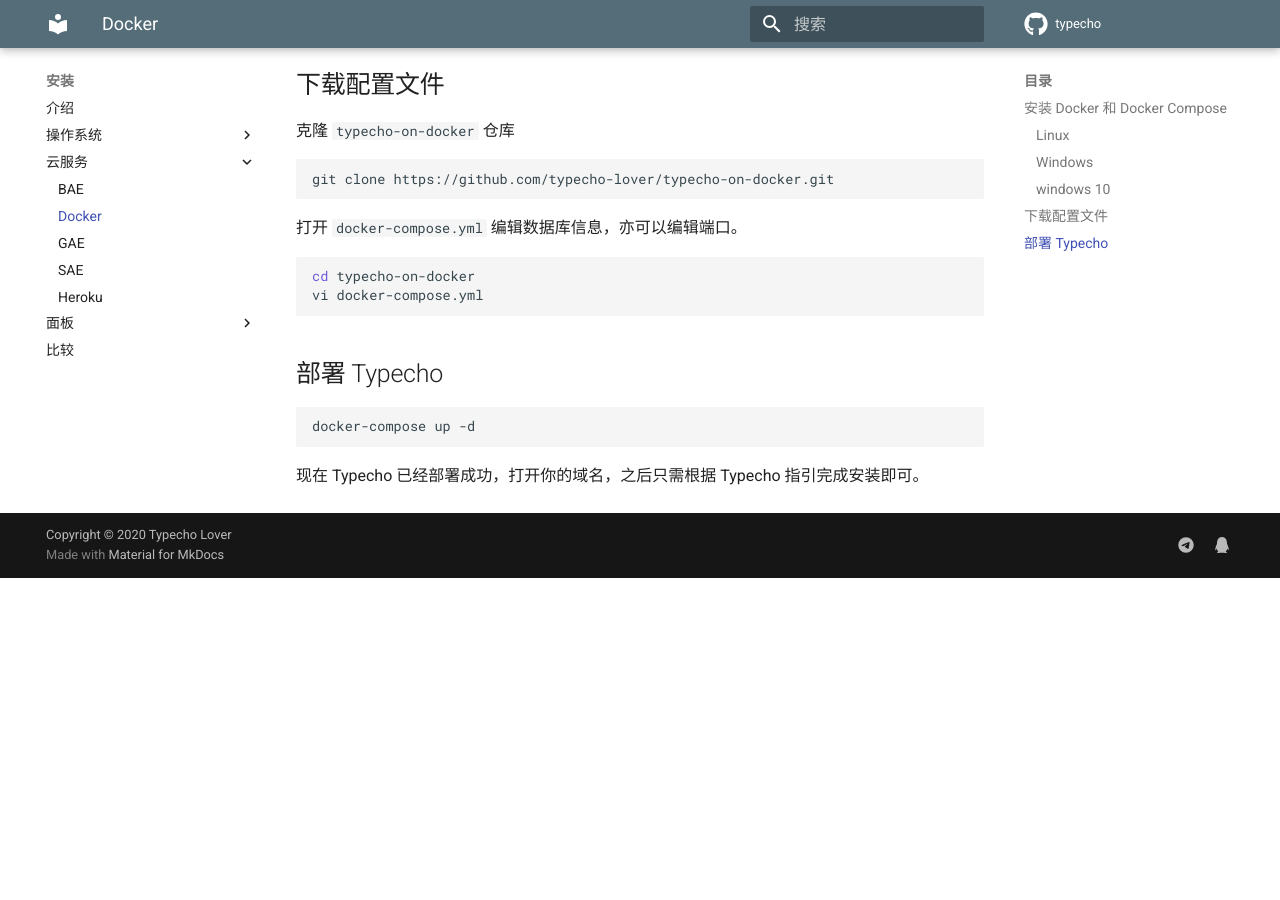
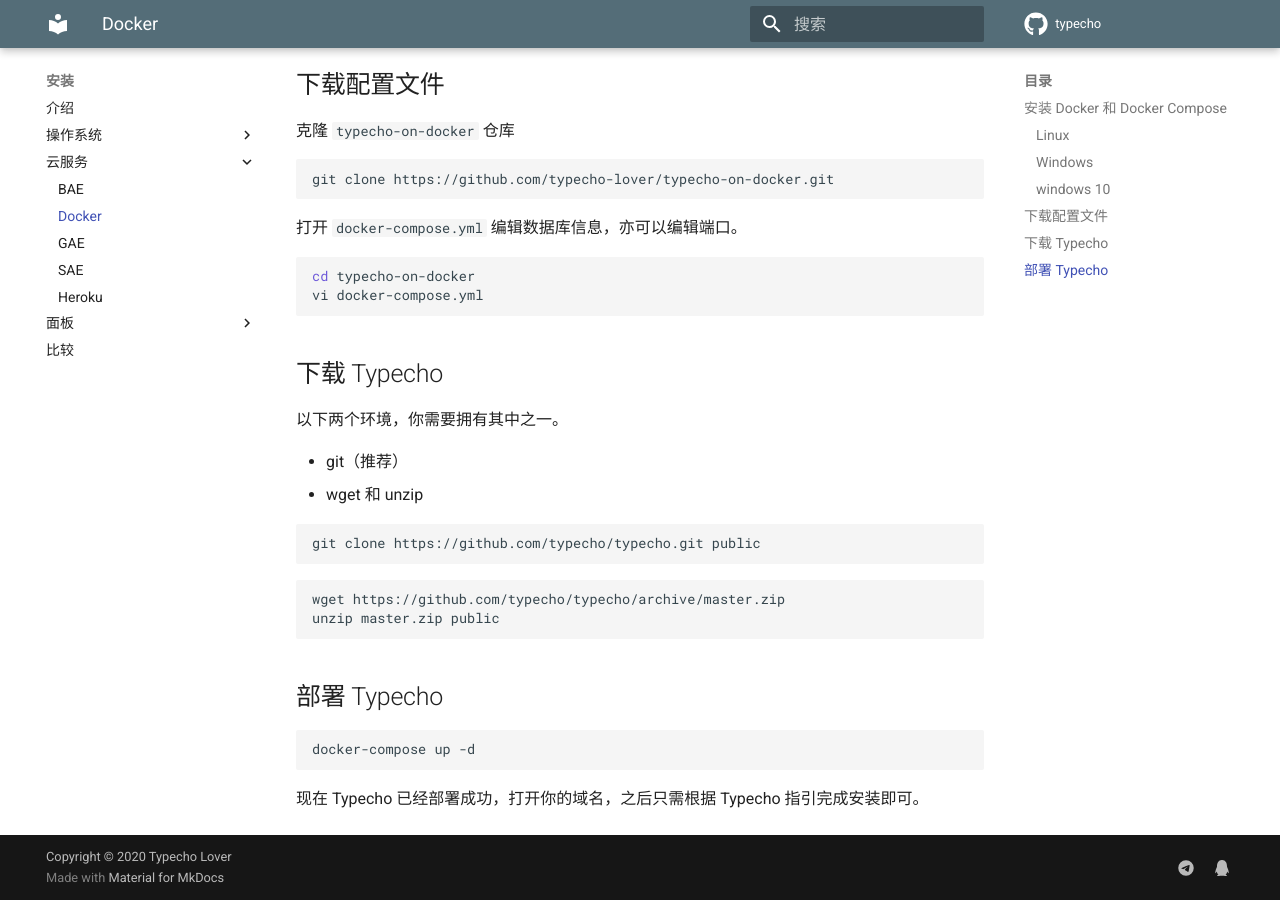
Before and after one commit to typecho-lover/wiki, an MkDocs documentation site: the page built from wiki/install/cloud/docker.md, in a window 1280 px wide and 900 px high, scrolled down 956 px. Built offline with MkDocs 1.6.1 and Material for MkDocs 9.7.7, drawn with Linux system fonts in a browser that asks for light colours; comment, search, counter and statistics services are not loaded; before the commit the page ends 1534 px from its top, so only the background shows below that.

Commit message:
docs(docker): 补充缺失的下载 Typecho 内容

````diff
--- a/wiki/install/cloud/docker.md
+++ b/wiki/install/cloud/docker.md
@@ -49,6 +49,22 @@
 vi docker-compose.yml
 ```
 
+## 下载 Typecho
+
+以下两个环境，你需要拥有其中之一。
+
+- git（推荐）
+- wget 和 unzip
+
+``` shell
+git clone https://github.com/typecho/typecho.git public
+```
+
+``` shell
+wget https://github.com/typecho/typecho/archive/master.zip
+unzip master.zip public
+```
+
 ## 部署 Typecho
 
 ``` docker
````
